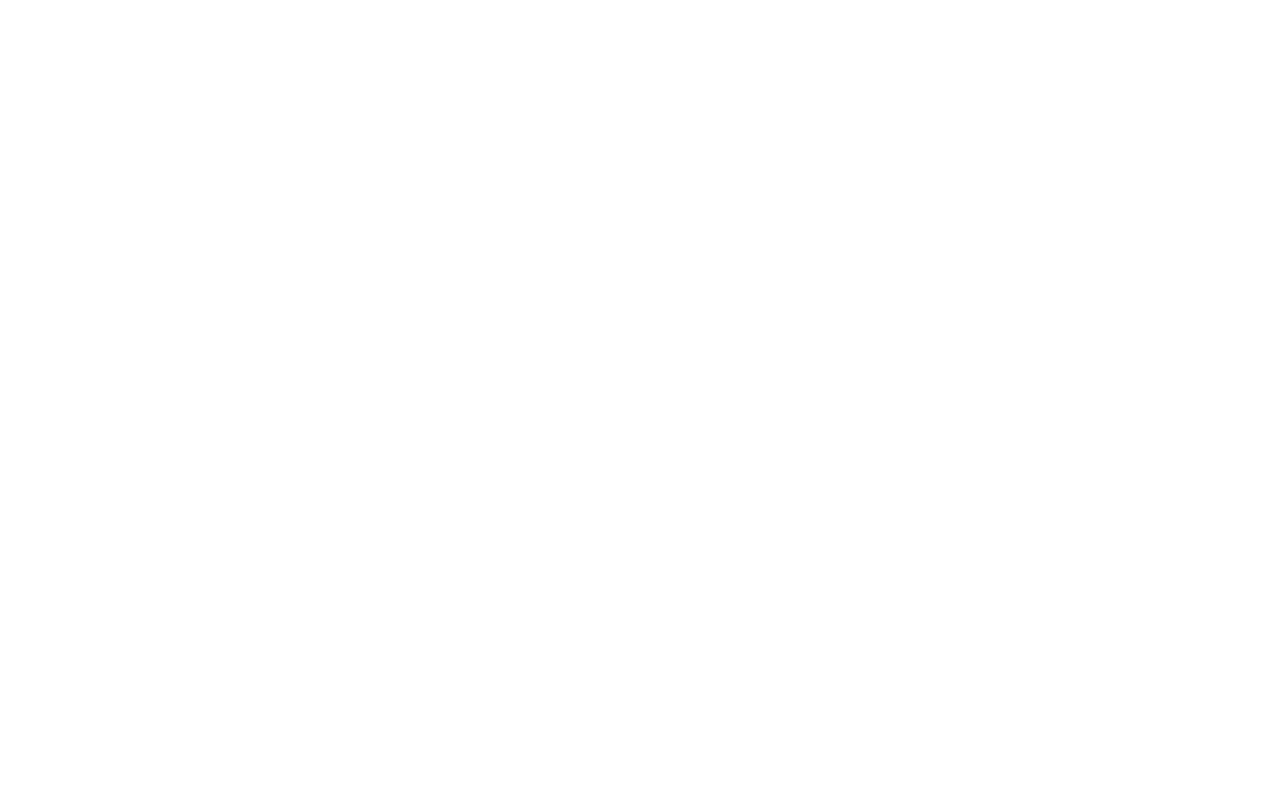
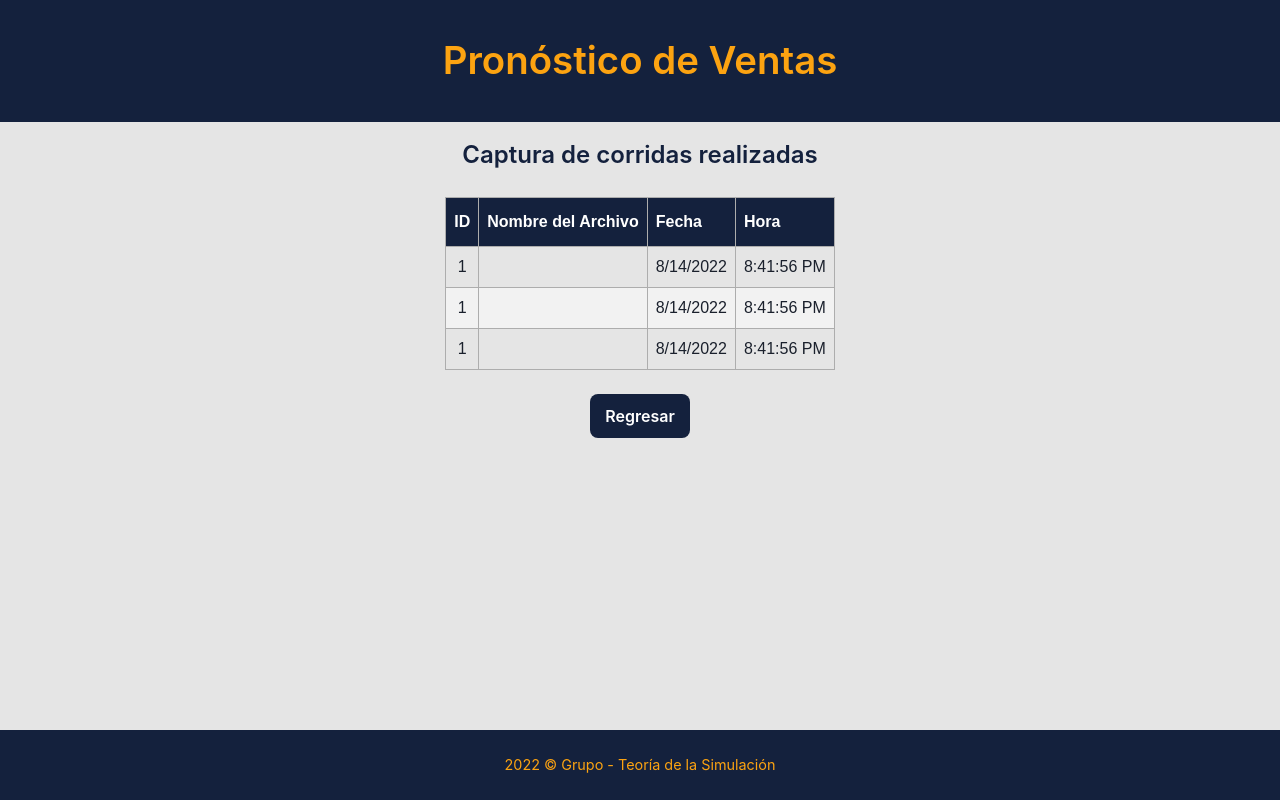
Before and after one commit to Henry-MM/simulador-clase-teoria, a React (Create React App) app: page /records in a window 1280 px wide. Before the commit this address had no page. Built offline with nearby package versions, Linux system fonts and the light colour scheme.

Commit message:
Pantalla para visualizar las corridas casi completada (nos va reventar el inge :c )

```diff
--- /dev/null
+++ b/src/Components/RecordsResult/RecordsResult.js
@@ -0,0 +1,33 @@
+import React, {useContext} from 'react'
+import RecordsTable from '../RecordsTable/RecordsTable'
+import { SimulatorInputContenxt } from '../../Contexts/Simulator';
+
+const today = new Date();
+const dateA = today.toLocaleDateString('en-US');
+const timeA = today.toLocaleTimeString('en-US');
+
+const RecordsResult = () => {
+
+    const [{inputFile}] = useContext(SimulatorInputContenxt);
+    const count = 0;
+
+    const recordsResults = [
+
+        { id: "s-1", id_record: count + 1, documentName: inputFile.fileName, date_table: dateA, hour_table: timeA},
+        { id: "s-1", id_record: count + 1, documentName: inputFile.fileName, date_table: dateA, hour_table: timeA},
+        { id: "s-1", id_record: count + 1, documentName: inputFile.fileName, date_table: dateA, hour_table: timeA},
+        /* { id: "s-2", id_record: "2", documentName: 2023, date_table: dateA, hour_table: timeA},
+        { id: "s-3", id_record: "3", documentName: 2023, date_table: dateA, hour_table: timeA},
+        { id: "s-4", id_record: "4", documentName: 2023, date_table: dateA, hour_table: timeA}, */
+    ];
+
+    return (
+        <div className="">
+            <div>
+                <RecordsTable recordsResults={recordsResults} />
+            </div>
+        </div>
+    )
+}
+
+export default RecordsResult
--- /dev/null
+++ b/src/Components/RecordsTable/RecordsTable.js
@@ -0,0 +1,31 @@
+import React from 'react'
+import { getCurrencyFormat } from '../../utils/formatNumber';
+import Table from '../Table/Table'
+
+const RecordsTable = ({ recordsResults }) => {
+
+    return (
+        <Table>
+            <thead>
+                <tr>
+                    <th>ID</th>
+                    <th>Nombre del Archivo</th>
+                    <th>Fecha</th>
+                    <th>Hora</th>
+                </tr>
+            </thead>
+            <tbody>
+                {recordsResults.map(({ id, id_record,documentName, date_table, hour_table }) => (
+                    <tr key={id}>
+                        <td>{id_record}</td>
+                        <td>{documentName}</td>
+                        <td>{date_table}</td>
+                        <td>{hour_table}</td>
+                    </tr>
+                ))}
+            </tbody>
+        </Table>
+    )
+}
+
+export default RecordsTable
--- a/src/Components/SimulatorResult/SimulatorResult.css
+++ b/src/Components/SimulatorResult/SimulatorResult.css
@@ -0,0 +1,22 @@
+/* ======== Content Start btn ========*/
+.SimulatorResult__buttons_container {
+    justify-content: center;
+}
+
+.start_simulatorResult_btn {
+
+    border-radius: 8px;
+    padding: 10px 15px;
+    border: unset;
+
+    background: #14213D;
+    color: #FFFFFF;
+    font-size: 1rem;
+    font-weight: 600;
+
+}
+
+.start_simulatorResult_btn:hover {
+    cursor: pointer;
+    background: #223868;
+}
--- a/src/Components/SimulatorResult/SimulatorResult.js
+++ b/src/Components/SimulatorResult/SimulatorResult.js
@@ -1,5 +1,9 @@
 import React from 'react'
 import SimulatorTable from '../SimulatorTable/SimulatorTable'
+import "./SimulatorResult.css";
+
+import Button from "../../Components/Button/Button";
+import { Link } from "react-router-dom";
 
 const simulationResult = [
 	{ id: "s-1", month: "Mayo", year: 2022, product: "azucar", quantity: 10, totalSell: 100 },
@@ -17,6 +21,12 @@ const SimulatorResult = () => {
             <div>
                 <SimulatorTable simulationResult={simulationResult} />
             </div>
+            <div>
+                <Link to="/records">
+                    <Button className="start_simulatorResult_btn">Prueba de Corridas</Button>
+                </Link>
+            </div>
+
         </div>
     )
 }
--- /dev/null
+++ b/src/Pages/Records/Records.css
@@ -0,0 +1,123 @@
+.title{
+    color: #14213D;
+    font-size: 1.5rem;
+    font-weight: 600;
+}
+
+/* span {
+    color: #FFFFFF;
+} */
+
+/**/
+
+.Records {
+    width: 100%;
+    height: 100%;
+    min-height: 100vh;
+}
+
+.Records > .Header,
+.Records > .Footer {
+    background: #14213D;
+    color: #FCA311;
+}
+
+
+/* ======== Content ========*/
+.Records__content {
+    background: #e5e5e5;
+    display: flex;
+    flex-flow: column;
+    padding: 15px 40px;
+    gap: 1.5rem;
+}
+
+.Records__content > div {
+    display: flex;
+    align-items: center;
+    text-align: center;
+    justify-content: center;
+    flex-flow: wrap;
+}
+/**/
+
+
+/* ======== Content Logo ========*/
+.Records__logos {
+    justify-content: space-between;
+}
+
+.Records__logos img {
+    width: auto;
+    height: 120px;
+}
+/**/
+
+
+/* ======== Content Info ========*/
+.Records__project_info {
+    justify-content: space-evenly;
+    gap: 2rem;
+    font-size: 1.5rem;
+}
+
+.Records__project_info h4 {
+    display: inline-block;
+}
+/**/
+
+
+/* ======== Content Devs ========*/
+.Records__devs_container {
+    gap: 2rem;;
+}
+
+.Records__devs_container > h3 {
+    width: 100%;
+    text-align: center;
+    font-size: 1.5rem;
+}
+
+.devs__wrapper {
+    display: flex;
+    flex-flow: wrap;
+    gap: 2rem;
+}
+/**/
+
+
+/* ======== Content Start btn ========*/
+.Records__buttons_container {
+    justify-content: center;
+}
+
+.start_records_btn {
+
+    border-radius: 8px;
+    padding: 10px 15px;
+    border: unset;
+
+    background: #14213D;
+    color: #FFFFFF;
+    font-size: 1rem;
+    font-weight: 600;
+
+}
+
+.start_records_btn:hover {
+    cursor: pointer;
+    background: #223868;
+}
+/**/
+
+
+@media screen and (max-width: 480px) {
+    .Records__content {
+        gap: 2rem;
+    }
+
+    .Records__content > div {
+        justify-content: center;
+        text-align: center;
+    }
+}
--- /dev/null
+++ b/src/Pages/Records/Records.js
@@ -0,0 +1,36 @@
+import React, {useState} from "react";
+import Content from "../../Components/Content/Content";
+import Footer from "../../Components/Footer/Footer";
+import Header from "../../Components/Header/Header";
+import Button from "../../Components/Button/Button";
+import { Link } from "react-router-dom";
+
+import "./Records.css";
+
+import RecordsResult from "../../Components/RecordsResult/RecordsResult";
+
+import "./Records.css";
+
+const Records = () => {
+
+  return (
+    <div className="Records">
+      <Header />
+      <Content className="Records__content">
+        <div className="title">
+          <h1>Captura de corridas realizadas</h1>
+        </div>
+        <RecordsResult />
+        <div className="Records__buttons_container">
+          <Link to="/simulator">
+            <Button className="start_records_btn">Regresar</Button>
+          </Link>
+        </div>
+      </Content>
+
+      <Footer />
+    </div>
+  );
+};
+
+export default Records;
--- a/src/Routes/Router.js
+++ b/src/Routes/Router.js
@@ -5,6 +5,7 @@ import { SimulatorInputContenxt, SimulatorOutputContenxt } from '../Contexts/Sim
 import Introduction from '../Pages/Introduction/Introduction';
 import JsonView from '../Pages/JsonView/JsonView';
 import Simulator from '../Pages/Simulator/Simulator';
+import Records from '../Pages/Records/Records';
 import { defaultSimulatorDataInput, defaultSimulatorDataOutput, reduceSimulatorInputs, reduceSimulatorOutputs } from '../Reducers/Simulator';
 
 
@@ -27,6 +28,7 @@ const Router = () => {
                             <Route path="/" element={<Introduction />} />
                             <Route path="/simulator" element={<Simulator />} />
                             <Route path="/view" element={<JsonView />} />
+                            <Route path="/records" element={<Records />} />
                         </Route>
                     </Routes>
                 </SimulatorOutputContenxt.Provider>
```
Also changed, not shown: src/Components/RecordsResult/RecordsResult.css (added), src/Components/RecordsTable/RecordsTable.css (added).
